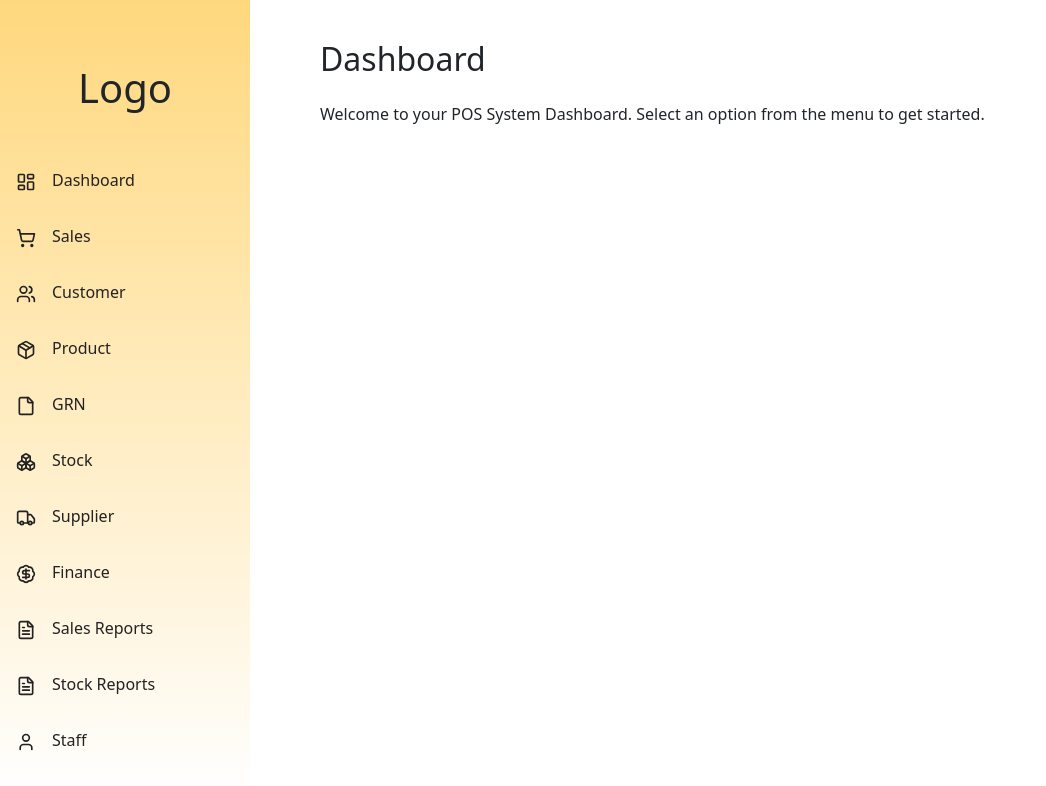
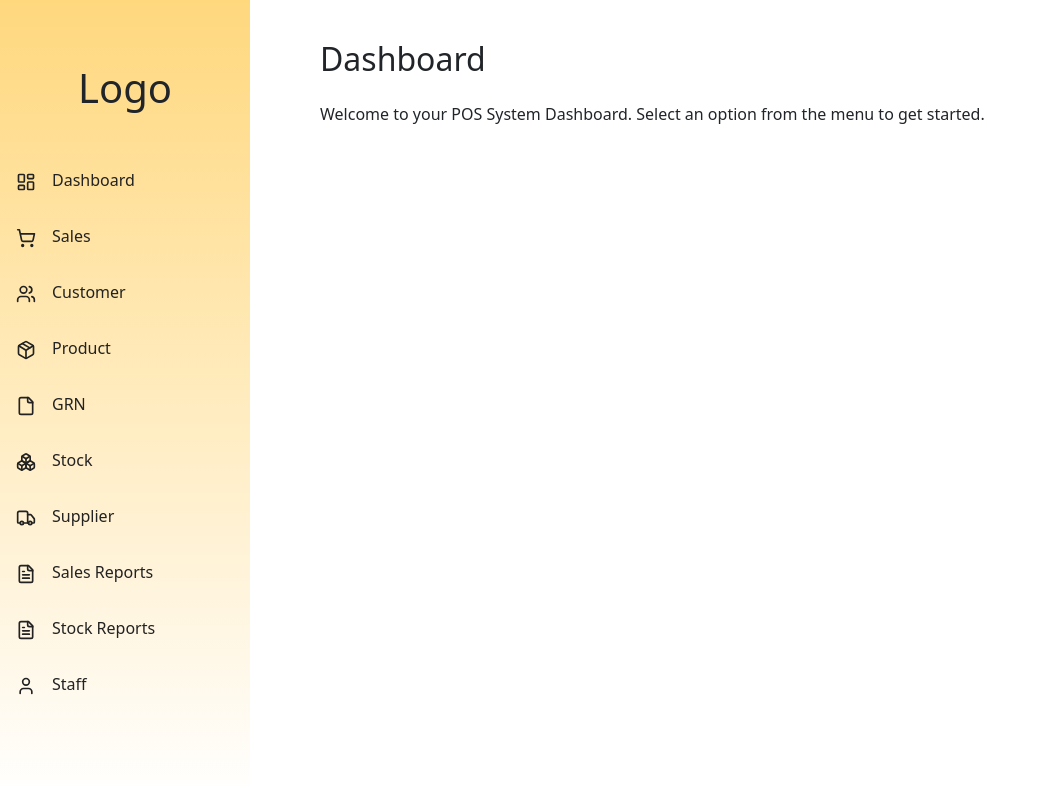
Before and after one commit to KavinduLakshika/Pos-System, a React (Create React App) app in the folder frontend/: page / in a window 1280 px wide. Shown: the top 786 px of the page, without its empty margins (0-1046 px from the left). Built offline with nearby package versions, Linux system fonts and the light colour scheme.

Commit message:
finance comment

```diff
--- a/frontend/src/components/SideBar/SideBar.jsx
+++ b/frontend/src/components/SideBar/SideBar.jsx
@@ -83,16 +83,17 @@ const Sidebar = () => {
                 { title: 'System Preferences', path: '/Supplier/system' }
             ]
         },
+        // {
+        //     title: 'Finance',
+        //     icon: <BadgeDollarSignIcon size={20} />,
+        //     path: '/finance',
+        //     submenus: [
+        //         { title: 'Daily Summary', path: '/finance/daily' },
+        //         { title: 'Financial finance', path: '/finance/financial' },
+        //         { title: 'Product Performance', path: '/finance/product' }
+        //     ]
+        // },
         {
-            title: 'Finance',
-            icon: <BadgeDollarSignIcon size={20} />,
-            path: '/finance',
-            submenus: [
-                { title: 'Daily Summary', path: '/finance/daily' },
-                { title: 'Financial finance', path: '/finance/financial' },
-                { title: 'Product Performance', path: '/finance/product' }
-            ]
-        }, {
             title: 'Sales Reports',
             icon: <FileText size={20} />,
             path: '/sales-reports',
```
